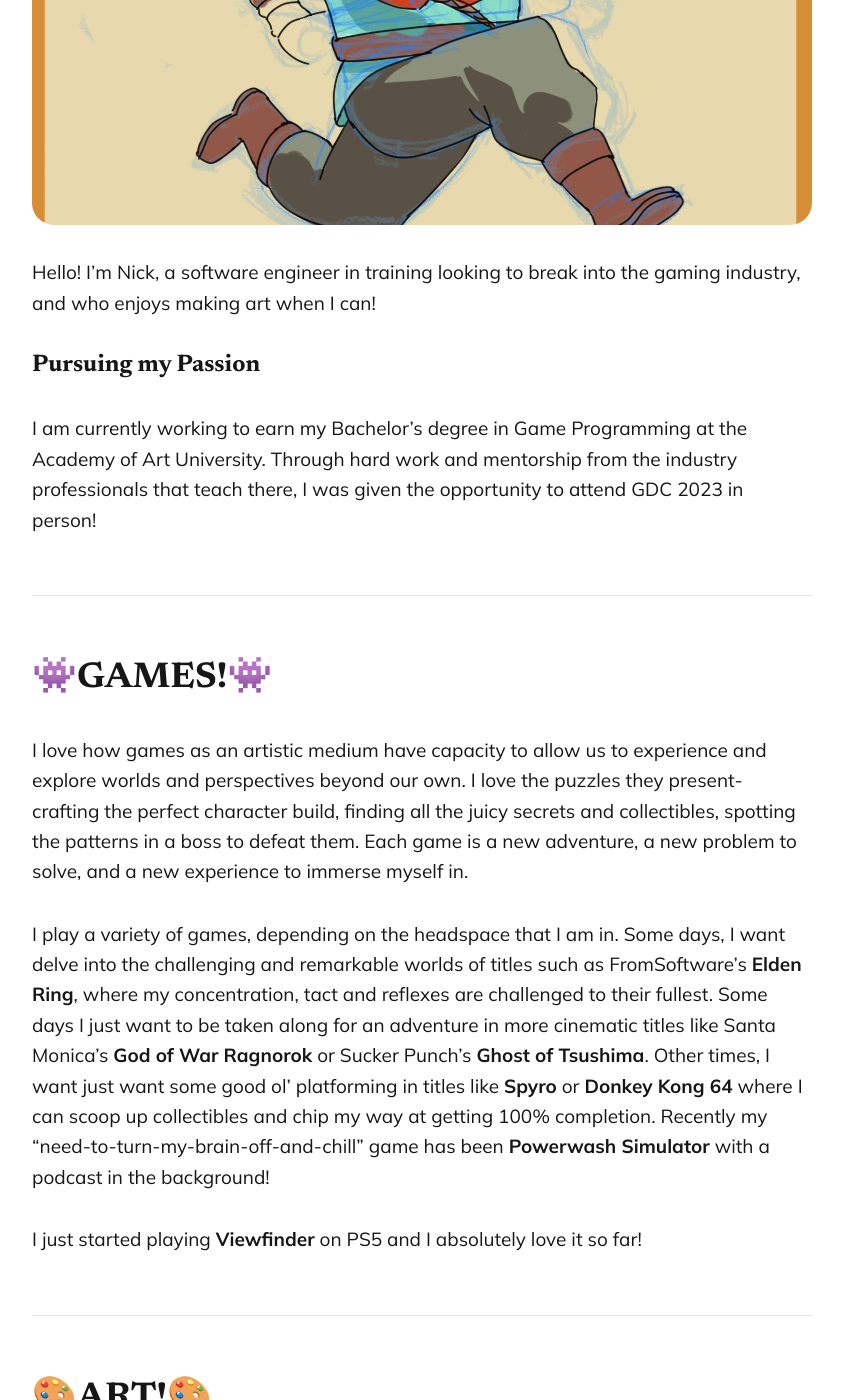
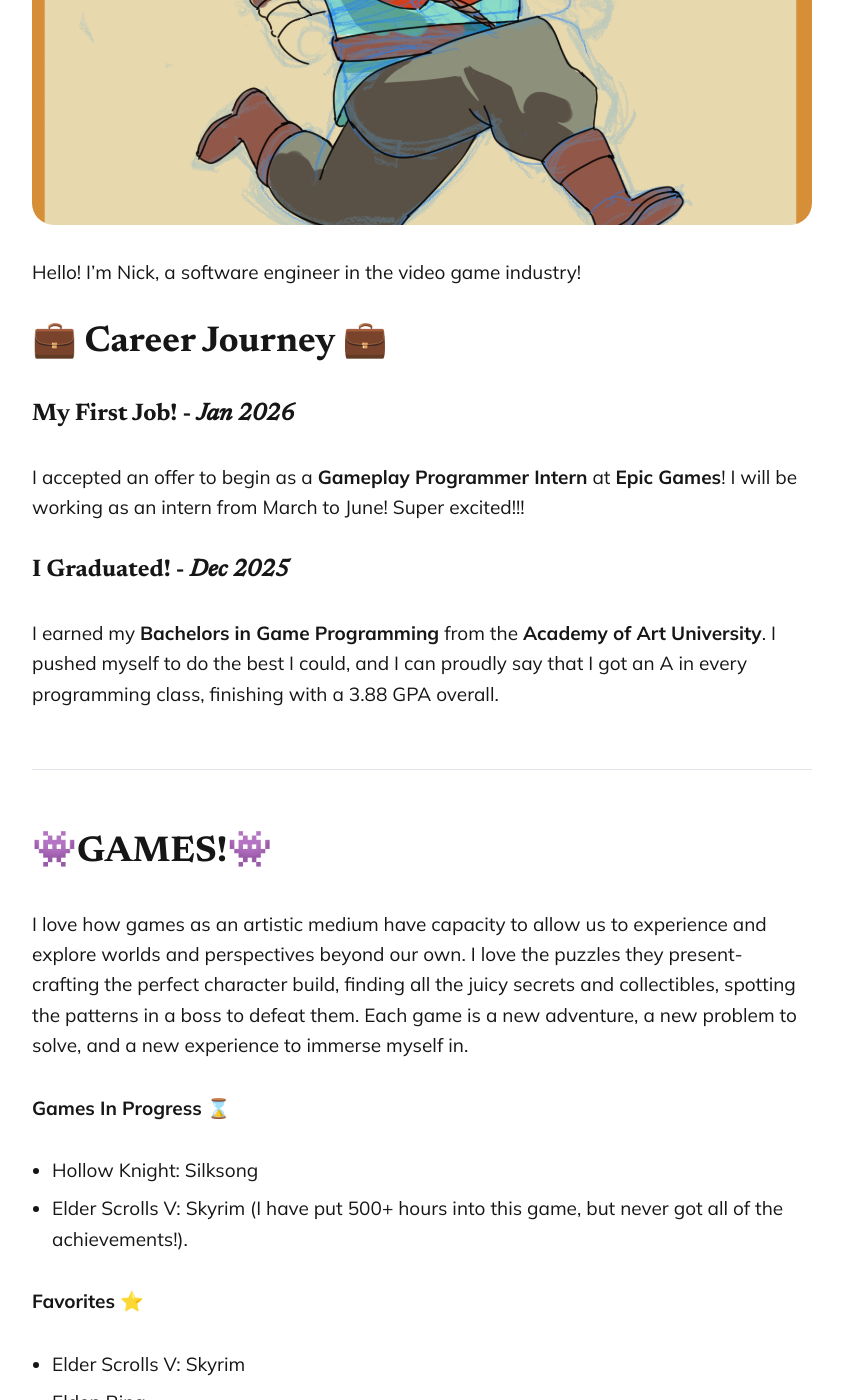
Before and after one commit to nicholaszollinger/nicholaszollinger.github.io, a Jekyll site: the page built from _pages/about.md, in a window 1280 px wide and 1400 px high, scrolled down 593 px. Shown: the whole window, without its empty margins (218-1061 px from the left). Built offline with Jekyll 4.4.1, drawn with Linux system fonts in a browser that asks for light colours; nearby versions of some CDN libraries; some of the changed text lies outside the part shown.

Commit message:
Updated Gem, and About page
- Updated the About page to show that I got my first job!
- I had to reinstall Ruby, and updated the gem. There are a bunch of warnings in the template. I contacted the owner hoping to get an updated version.

```diff
--- a/_pages/about.md
+++ b/_pages/about.md
@@ -5,19 +5,36 @@
 image: '/assets/Art/OnePieceProfilePic.png'
 ---
 
-Hello! I'm Nick, a software engineer in training looking to break into the gaming industry, and who enjoys making art when I can!
+Hello! I'm Nick, a software engineer in the video game industry!
 
-### Pursuing my Passion
-I am currently working to earn my Bachelor's degree in Game Programming at the Academy of Art University. Through hard work and mentorship from the industry professionals that teach there, I was given the opportunity to attend GDC 2023 in person!
+# 💼 Career Journey 💼
+### My First Job! - *Jan 2026*
+I accepted an offer to begin as a **Gameplay Programmer Intern** at **Epic Games**! I will be working as an intern from March to June! Super excited!!!
+
+### I Graduated! - *Dec 2025*
+I earned my **Bachelors in Game Programming** from the **Academy of Art University**. I pushed myself to do the best I could, and I can proudly say that I got an A in every programming class, finishing with a 3.88 GPA overall.
 
 ***
 
 # 👾GAMES!👾
 I love how games as an artistic medium have capacity to allow us to experience and explore worlds and perspectives beyond our own. I love the puzzles they present- crafting the perfect character build, finding all the juicy secrets and collectibles, spotting the patterns in a boss to defeat them. Each game is a new adventure, a new problem to solve, and a new experience to immerse myself in.
 
-I play a variety of games, depending on the headspace that I am in. Some days, I want delve into the challenging and remarkable worlds of titles such as FromSoftware's **Elden Ring**, where my concentration, tact and reflexes are challenged to their fullest. Some days I just want to be taken along for an adventure in more cinematic titles like Santa Monica's **God of War Ragnorok** or Sucker Punch's **Ghost of Tsushima**. Other times, I want just want some good ol' platforming in titles like **Spyro** or **Donkey Kong 64** where I can scoop up collectibles and chip my way at getting 100% completion. Recently my "need-to-turn-my-brain-off-and-chill" game has been **Powerwash Simulator** with a podcast in the background!
+**Games In Progress** ⌛
+- Hollow Knight: Silksong
+- Elder Scrolls V: Skyrim (I have put 500+ hours into this game, but never got all of the achievements!).
 
-I just started playing **Viewfinder** on PS5 and I absolutely love it so far!
+**Favorites** ⭐
+- Elder Scrolls V: Skyrim
+- Elden Ring
+- Any Pokemon Game 😅 (I really liked Pokemon Z-A!)
+- Donkey Kong Bananza
+- SSX3 (I beg for a remake 🙏)
+- Balatro
+- Fire Emblem: Awakening
+- Super Mario Strikers: Charged
+- Ghost of Yotei
+- Bastion (and basically anything Supergiant Games makes)
+- ...and soooo many more!!!
 
 ***
 
@@ -37,6 +54,4 @@
 ***
 
 # 👀WHAT ELSE???👀
-Outside of programming and art, one of the things I do to keep myself active is distance running! My aim is to run a marathon someday!
-
 I am a huge Everton Football Club fan, though I don't know if it is a curse or blessing 😅. NSNO!
```
Also changed, not shown: Gemfile.lock.
